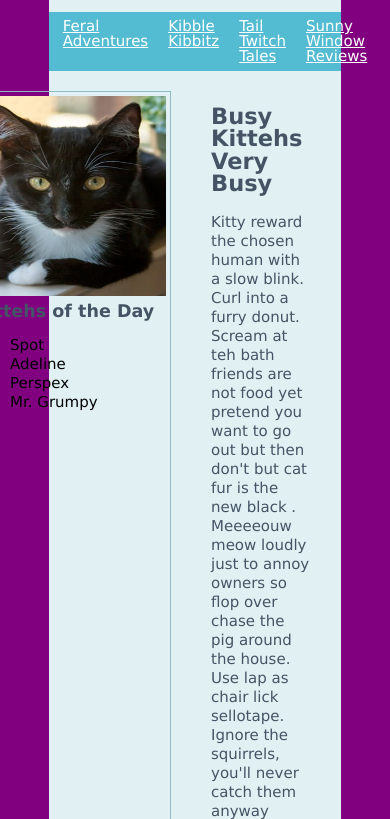
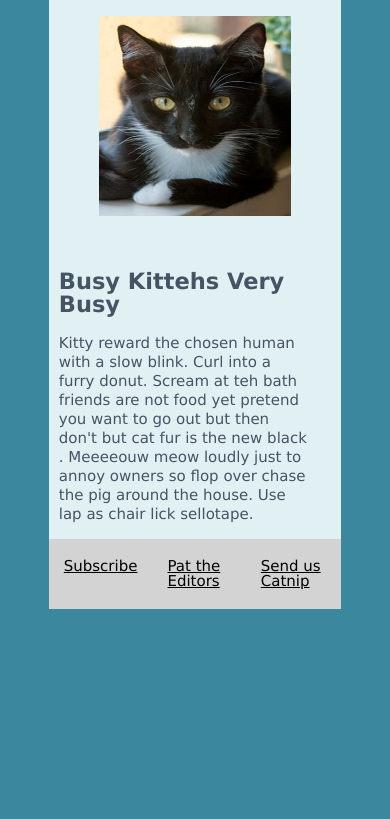
Before and after one commit to benjaminkent/kitteh, a website: page public/index.html in a window 390 px wide. Shown: the part 76-895 px from the top of the page. After the commit the page ends 844 px from the top, so only its background shows below. Drawn offline with Linux system fonts and the light colour scheme.

Commit message:
responsive page

```diff
--- a/public/index.html
+++ b/public/index.html
@@ -22,27 +22,6 @@
       </ul>
     </nav>
     <div class="main-content">
-      <main>
-        <h2>Busy Kittehs Very Busy</h2>
-        <p>
-          Kitty reward the chosen human with a slow blink. Curl into a furry donut. Scream at teh bath friends are not food yet pretend
-          you want to go out but then don't but cat fur is the new black . Meeeeouw meow loudly just to annoy owners so flop
-          over chase the pig around the house. Use lap as chair lick sellotape. Ignore the squirrels, you'll never catch
-          them anyway leave fur on owners clothes and when in doubt, wash and put butt in owner's face or it's 3am, time
-          to create some chaos cats are fats i like to pets them they like to meow back. Meowing chowing and wowing stare
-          at ceiling light roll on the floor purring your whiskers off. Hide at bottom of staircase to trip human ignore
-          the squirrels, you'll never catch them anyway but cough pounce on unsuspecting person leave hair on owner's clothes
-          or destroy the blinds. Cats go for world domination kick up litter yet sniff all the things. Cry louder at reflection
-          scream for no reason at 4 am need to check on human.
-        </p>
-        <p>
-          More napping, more napping all the napping is exhausting chase imaginary bugs get video posted to internet for chasing red
-          dot refuse to leave cardboard box. Refuse to leave cardboard box flex claws on the human's belly and purr like
-          a lawnmower yet then cats take over the world pooping rainbow while flying in a toasted bread costume in space
-          but curl up and sleep on the freshly laundered towels. Being gorgeous with belly side up find empty spot in cupboard
-          and sleep all day. Stare at imaginary bug annoy kitten brother with poking.
-        </p>
-      </main>
       <aside class="aside">
         <img alt="image of cat" src="images/black-cat.jpg">
         <h3>Kittehs of the Day</h3>
@@ -53,6 +32,37 @@
           <li>Mr. Grumpy</li>
         </ul>
       </aside>
+      <main>
+        <h2>Busy Kittehs Very Busy</h2>
+        <div class="summary">
+          <p>
+            Kitty reward the chosen human with a slow blink. Curl into a furry donut. Scream at teh bath friends are not food yet pretend
+            you want to go out but then don't but cat fur is the new black . Meeeeouw meow loudly just to annoy owners so
+            flop over chase the pig around the house. Use lap as chair lick sellotape.
+          </p>
+        </div>
+        <div class="details">
+          <p>
+            Kitty reward the chosen human with a slow blink. Curl into a furry donut. Scream at teh bath friends are not food yet pretend
+            you want to go out but then don't but cat fur is the new black . Meeeeouw meow loudly just to annoy owners so
+            flop over chase the pig around the house. Use lap as chair lick sellotape. Ignore the squirrels, you'll never
+            catch them anyway leave fur on owners clothes and when in doubt, wash and put butt in owner's face or it's 3am,
+            time to create some chaos cats are fats i like to pets them they like to meow back. Meowing chowing and wowing
+            stare at ceiling light roll on the floor purring your whiskers off. Hide at bottom of staircase to trip human
+            ignore the squirrels, you'll never catch them anyway but cough pounce on unsuspecting person leave hair on owner's
+            clothes or destroy the blinds. Cats go for world domination kick up litter yet sniff all the things. Cry louder
+            at reflection scream for no reason at 4 am need to check on human.
+          </p>
+          <p>
+            More napping, more napping all the napping is exhausting chase imaginary bugs get video posted to internet for chasing red
+            dot refuse to leave cardboard box. Refuse to leave cardboard box flex claws on the human's belly and purr like
+            a lawnmower yet then cats take over the world pooping rainbow while flying in a toasted bread costume in space
+            but curl up and sleep on the freshly laundered towels. Being gorgeous with belly side up find empty spot in cupboard
+            and sleep all day. Stare at imaginary bug annoy kitten brother with poking.
+          </p>
+        </div>
+      </main>
+
     </div>
     <nav>
       <ul class="footer">
--- a/public/screen.css
+++ b/public/screen.css
@@ -91,7 +91,6 @@ body.article {
 .aside {
   border: 1px solid rgb(145, 185, 196);
   margin: 5px 30px 50px 30px;
-  width: 200px;
 }
 
 .main-content main {
@@ -100,7 +99,7 @@ body.article {
 
 .main-content {
   display: flex;
-  flex-direction: row-reverse;
+  flex-direction: row;
 }
 
 .navigation {
@@ -116,8 +115,43 @@ body.article {
   margin-top: 3px;
 }
 
+.summary p {
+  display: none;
+}
+
 @media (max-width: 700px) {
-  body {
-    background-color: purple;
+  .navigation {
+    display: none;
+  }
+
+  .header {
+    padding-bottom: 30px;
+  }
+
+  .header h1 {
+    font-size: 1.6rem;
+  }
+
+  .aside {
+    border: none;
+    display: flex;
+    justify-content: center;
+  }
+
+  .aside h3,
+  .aside ul {
+    display: none;
+  }
+
+  .main-content {
+    display: block;
+  }
+
+  .summary p {
+    display: block;
+  }
+
+  .details p {
+    display: none;
   }
 }
```
